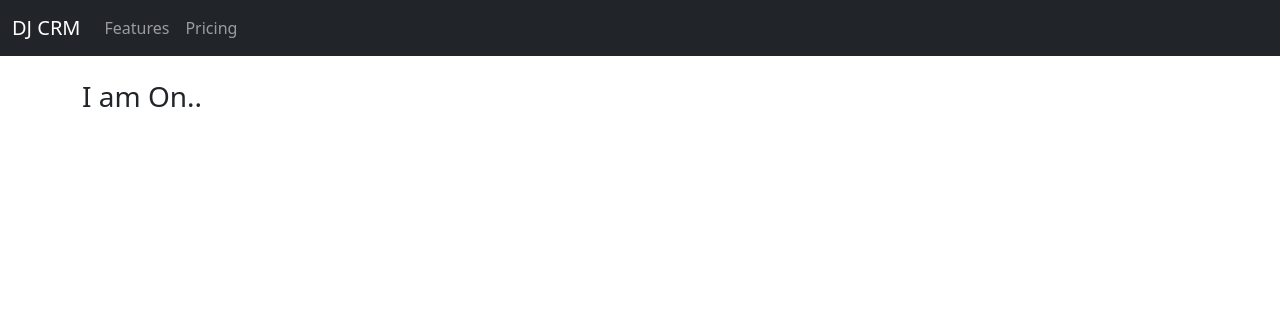
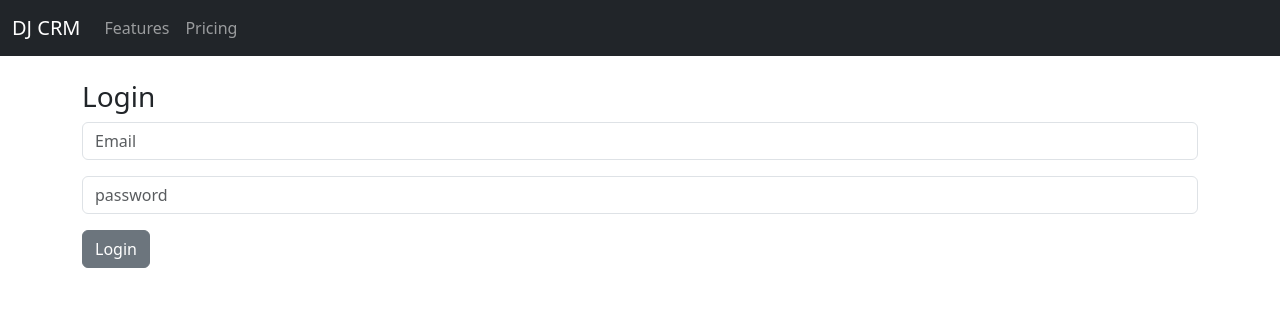
Before and after one commit to Harsh-shah10/crm-django, a Django app: page / in a window 1280 px wide. Shown: the top 316 px of the page. Run offline with Django 4.2, Linux system fonts and the light colour scheme.

Commit message:
added login page.html

```diff
--- a/app1/templates/homepage.html
+++ b/app1/templates/homepage.html
@@ -1,5 +1,19 @@
 {% extends 'base.html' %}
 
 {% block content %}
-<h3>I am On..</h3>
+<h3>Login</h3>
+<form method="POST" action="{% url 'homepage' %}">
+    {% csrf_token %}
+    <form>
+        <div class="mb-3">
+        <input type="text" class="form-control" name="email", placeholder="Email" required>
+        </div>
+        <div class="mb-3">
+        <input type="text" class="form-control" name="password", placeholder="password" required>
+        </div>
+        <button type="submit" class="btn btn-secondary">Login</button>
+    </form>
+</form>
+
+
 {% endblock content %}
--- a/app1/urls.py
+++ b/app1/urls.py
@@ -3,4 +3,6 @@ from . import views
 
 urlpatterns = [
     path('',views.homepage,name='homepage'),
+    path('login/',views.user_login,name='login'),
+    path('logout/',views.user_logout,name='logout'),
 ]
--- a/app1/views.py
+++ b/app1/views.py
@@ -1,6 +1,16 @@
 from django.shortcuts import render
+from django.contrib.auth import authenticate, login, logout
+from django.contrib import messages
 
 # Create your views here.
 
 def homepage(request):
+
     return render(request, 'homepage.html')
+
+def user_login(request):
+    pass
+
+
+def user_logout(request):
+    pass
```
